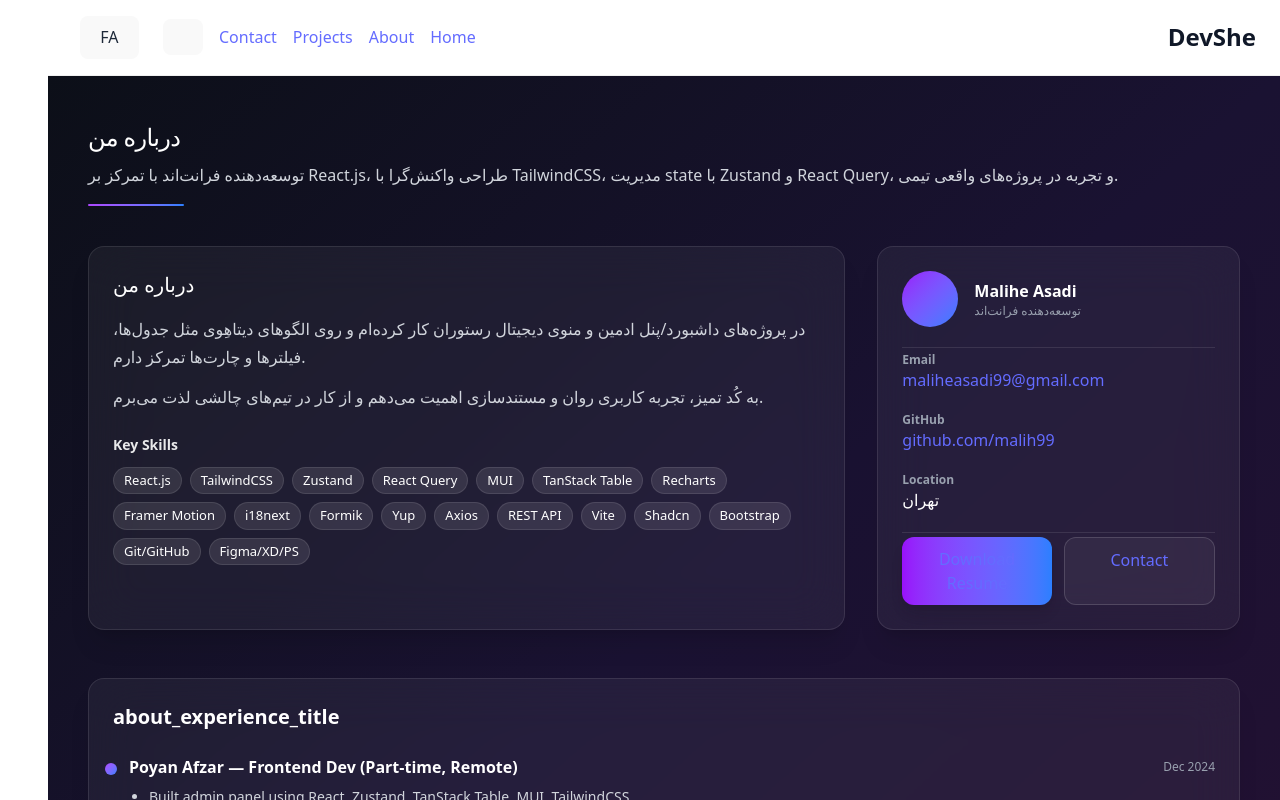
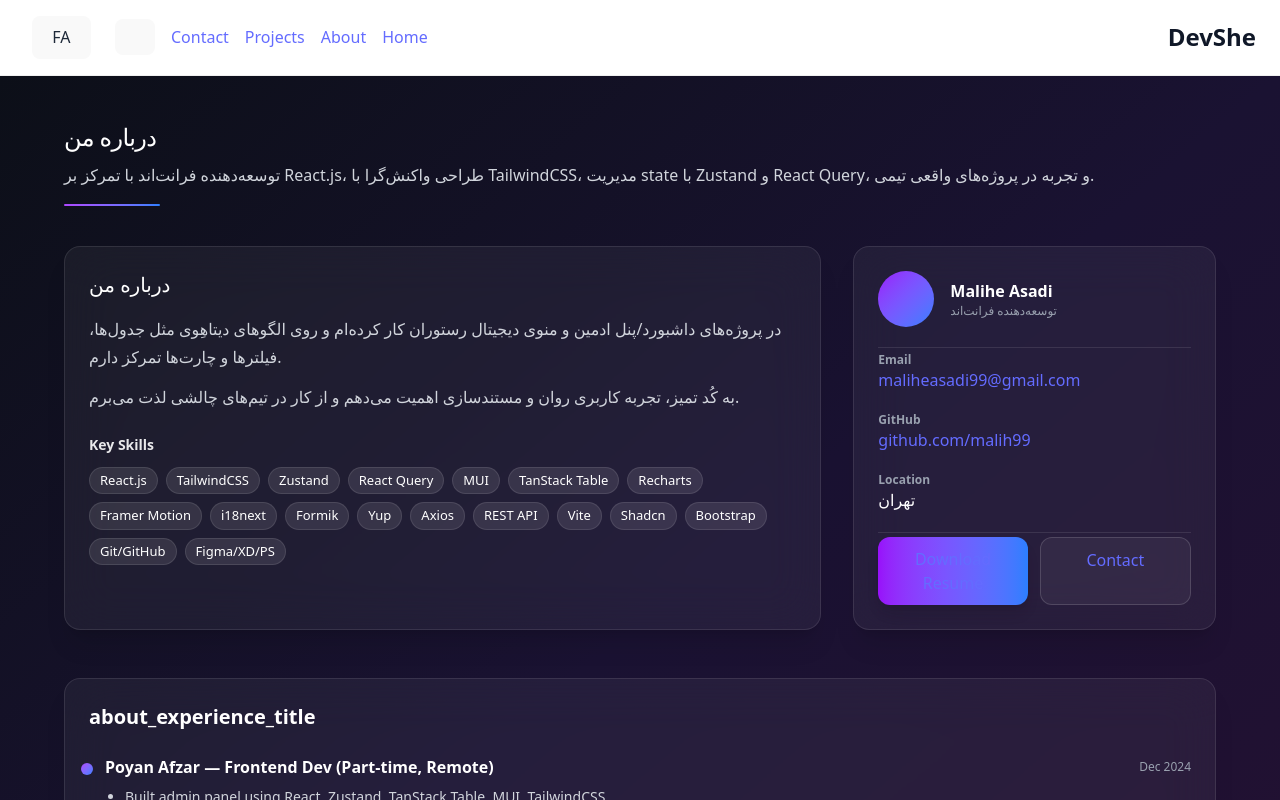
Before and after one commit to malih99/DevShe, a React (Vite) app: page /about in a window 1280 px wide. Shown: the top 800 px of the page. Built offline with nearby package versions, Linux system fonts and the light colour scheme.

Commit message:
themeToggle

```diff
--- a/src/index.css
+++ b/src/index.css
@@ -6,6 +6,8 @@ body {
   overflow-x: hidden;
   box-sizing: border-box;
 }
+/* دارک‌مودِ کلاس‌محور در v4 */
+@custom-variant dark (&:where(.dark, .dark *));
 
 :root {
   font-family: system-ui, Avenir, Helvetica, Arial, sans-serif;
--- a/src/pages/About.jsx
+++ b/src/pages/About.jsx
@@ -14,7 +14,7 @@ export default function About() {
 
   return (
     <motion.section
-      className={`w-full min-h-screen px-6 md:px-10 py-12 bg-gradient-to-br from-[#0c0f18] via-[#1a1232] to-[#241032] text-white ${
+      className={`w-screen min-h-screen px-6 md:px-10 py-12 bg-gradient-to-br from-[#0c0f18] via-[#1a1232] to-[#241032] text-white ${
         isFa ? "text-right" : "text-left"
       }`}
       dir={isFa ? "rtl" : "ltr"}
--- a/src/pages/Home.jsx
+++ b/src/pages/Home.jsx
@@ -8,7 +8,7 @@ import CardTeaser from "../components/CardTeaser";
 export default function Home() {
   return (
     <motion.main
-      className="min-h-screen px-6 md:px-10 py-10 bg-gradient-to-br from-[#0c0f18] via-[#1a1232] to-[#241032] text-white"
+      className="min-h-screen w-screen px-6 md:px-10 py-10 bg-gradient-to-br from-[#0c0f18] via-[#1a1232] to-[#241032] text-white"
       initial={{ opacity: 0 }}
       animate={{ opacity: 1 }}
       transition={{ duration: 0.6 }}
```
